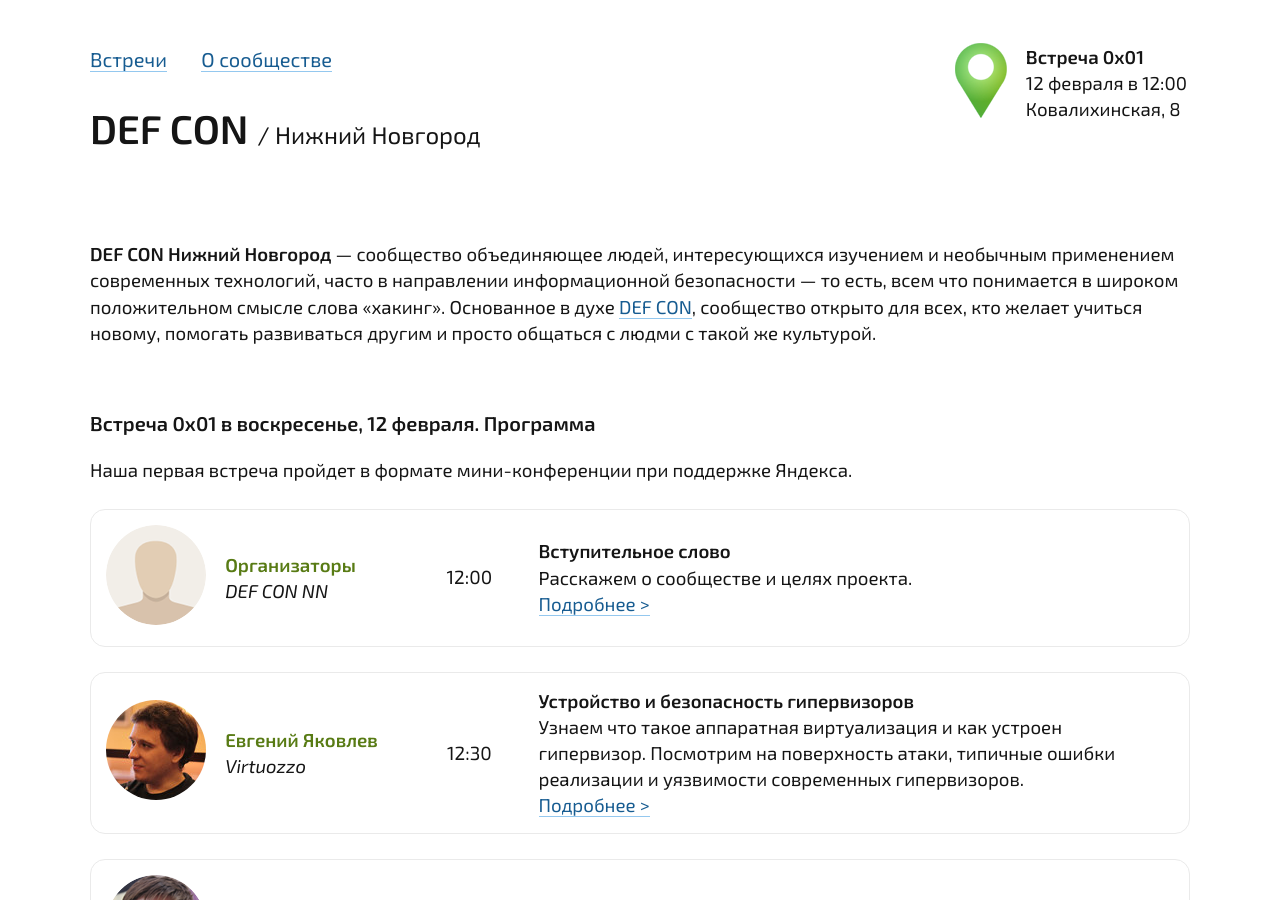
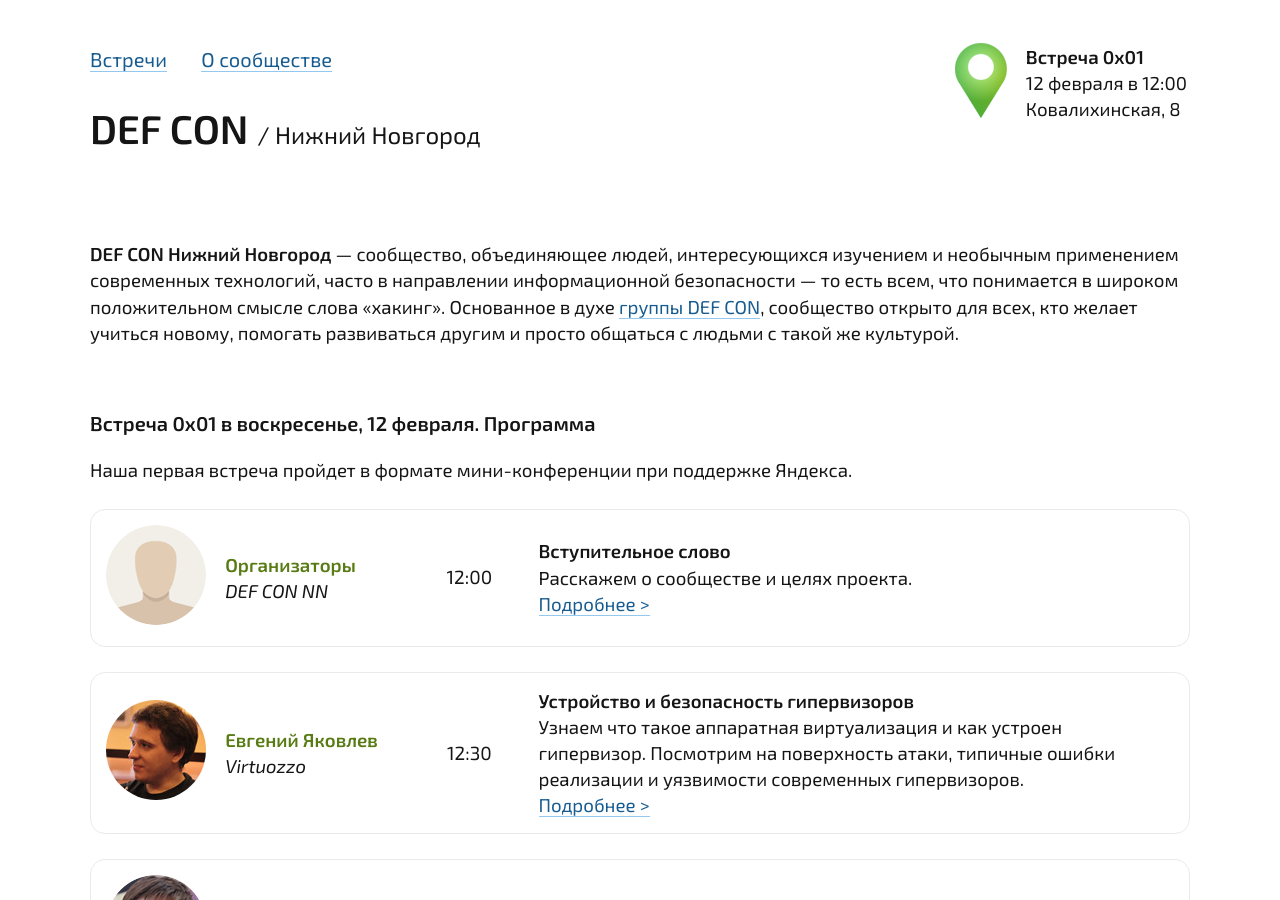
Before and after one commit to defcon-nn/defcon-nn.github.io, a Jekyll site: the page built from index.html, in a window 1280 px wide and 900 px high. Built offline with Jekyll 4.4.1, drawn with Linux system fonts in a browser that asks for light colours.

Commit message:
Опечатки и пунктуация

```diff
--- a/index.html
+++ b/index.html
@@ -3,7 +3,7 @@
 ---
 
 <div id="introduction">
-	<p><strong>DEF CON Нижний Новгород</strong> — сообщество объединяющее людей, интересующихся изучением и необычным применением современных технологий, часто в направлении информационной безопасности — то есть, всем что понимается в широком положительном смысле слова «хакинг». Основанное в духе <a href="https://defcongroups.org/dcgfaq.html">DEF CON</a>, сообщество открыто для всех, кто желает учиться новому, помогать развиваться другим и просто общаться с людми с такой же культурой.</p>
+	<p><strong>DEF CON Нижний Новгород</strong> — сообщество, объединяющее людей, интересующихся изучением и необычным применением современных технологий, часто в направлении информационной безопасности — то есть всем, что понимается в широком положительном смысле слова «хакинг». Основанное в духе <a href="https://defcongroups.org/dcgfaq.html">группы DEF CON</a>, сообщество открыто для всех, кто желает учиться новому, помогать развиваться другим и просто общаться с людьми с такой же культурой.</p>
 </div>
 
 <div id="events_table">
```
